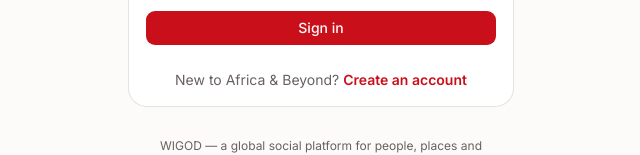
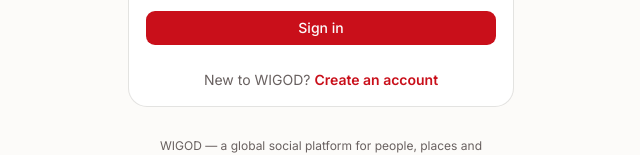
Before and after one commit to africa-beyond-social/africa-beyond-social-build, a Next.js app: page /auth/login in a window 1280 px wide. Shown: the part 468-623 px from the top of the page, without its empty margins (319-959 px from the left). Built offline with nearby package versions, Linux system fonts and the light colour scheme.

Commit message:
Replace legacy brand wording on login

```diff
--- a/app/auth/login/page.tsx
+++ b/app/auth/login/page.tsx
@@ -24,7 +24,6 @@ export default function LoginPage() {
     const supabase = createClient()
     const { error } = await supabase.auth.signInWithPassword({ email, password })
     if (error) {
-      // Generic for credential mismatch; pass through actionable states.
       const msg = error.message.toLowerCase()
       if (msg.includes("confirm")) setError("Please confirm your email address before signing in.")
       else if (msg.includes("rate") || error.status === 429) setError("Too many attempts. Please try again shortly.")
@@ -35,6 +34,7 @@ export default function LoginPage() {
     router.push("/")
     router.refresh()
   }
+
   async function handleForgotPassword() {
     if (!email) {
       setError("Enter your email address first.")
@@ -107,7 +107,7 @@ export default function LoginPage() {
           </Button>
         </form>
         <p className="mt-6 text-center text-sm text-muted-foreground">
-          New to Africa &amp; Beyond?{" "}
+          New to WIGOD?{" "}
           <Link href="/auth/sign-up" className="font-semibold text-brand-red hover:underline">
             Create an account
           </Link>
```
Lines whose indentation alone changed are shown as unchanged.
